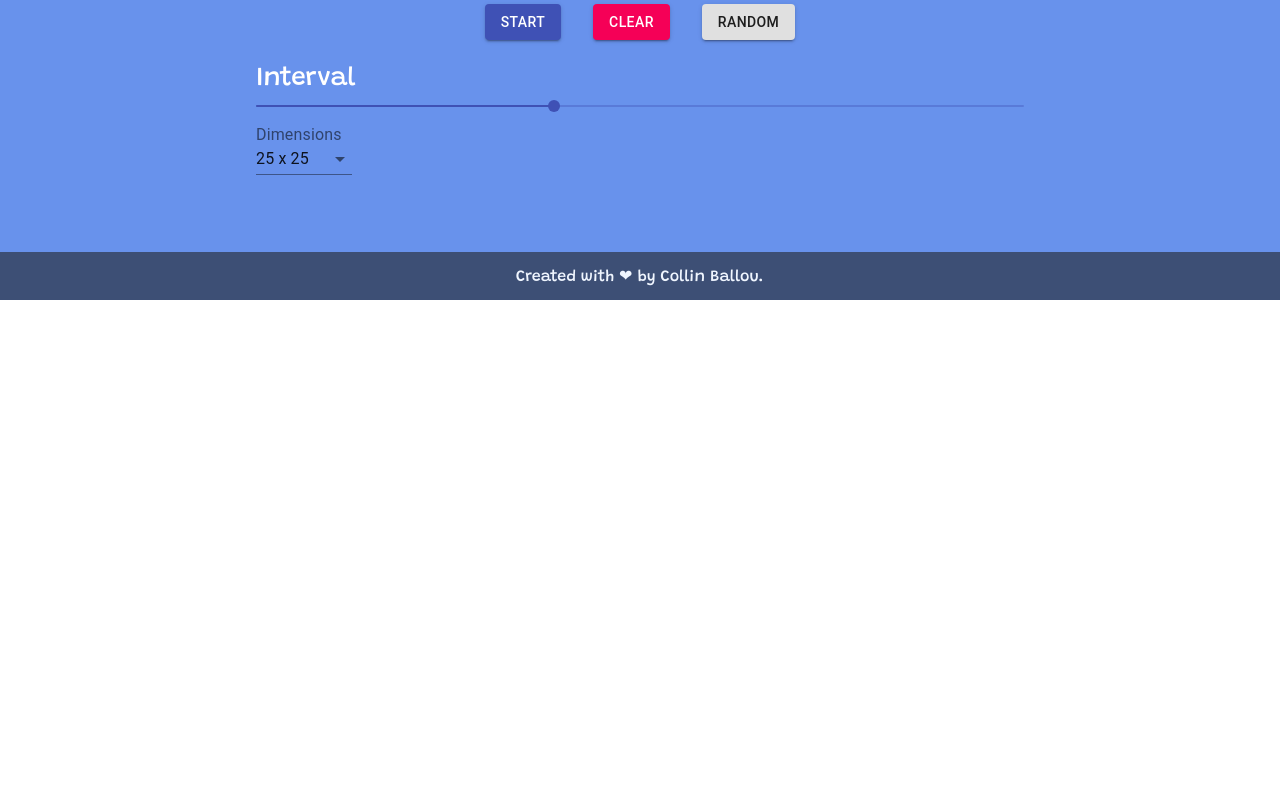
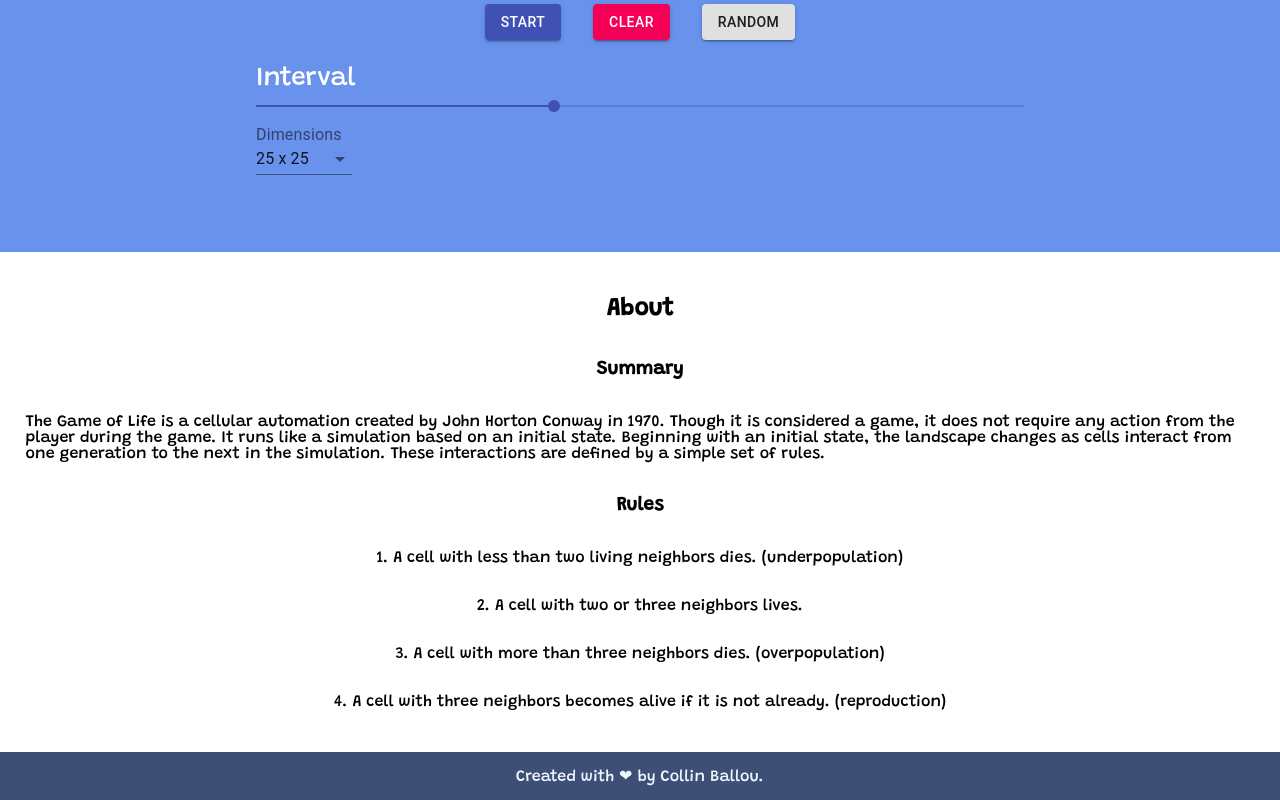
Before and after one commit to BlueEagle/Conways-Game-of-Life, a React (Create React App) app: page / in a window 1280 px wide. Shown: the part 876-1676 px from the top of the page. Before the commit the page ends 1176 px from the top, so only its background shows below. Built offline with nearby package versions, Linux system fonts and the light colour scheme.

Commit message:
add rules and summary

```diff
--- a/src/App.js
+++ b/src/App.js
@@ -9,7 +9,36 @@ function App() {
       <header className="App-header">
         <GameGrid />
       </header>
-      <section></section>
+      <section
+        style={{
+          padding: "2%",
+          display: "flex",
+          flexDirection: "column",
+          alignItems: "center",
+        }}
+      >
+        <h2>About</h2>
+        <h3>Summary</h3>
+        <p>
+          The Game of Life is a cellular automation created by John Horton
+          Conway in 1970. Though it is considered a game, it does not require
+          any action from the player during the game. It runs like a simulation
+          based on an initial state. Beginning with an initial state, the
+          landscape changes as cells interact from one generation to the next in
+          the simulation. These interactions are defined by a simple set of
+          rules.
+        </p>
+        <h3>Rules</h3>
+        <p>
+          1. A cell with less than two living neighbors dies. (underpopulation)
+        </p>
+        <p>2. A cell with two or three neighbors lives.</p>
+        <p>3. A cell with more than three neighbors dies. (overpopulation)</p>
+        <p>
+          4. A cell with three neighbors becomes alive if it is not already.
+          (reproduction)
+        </p>
+      </section>
       <footer>Created with ❤ by Collin Ballou.</footer>
     </div>
   );
```
